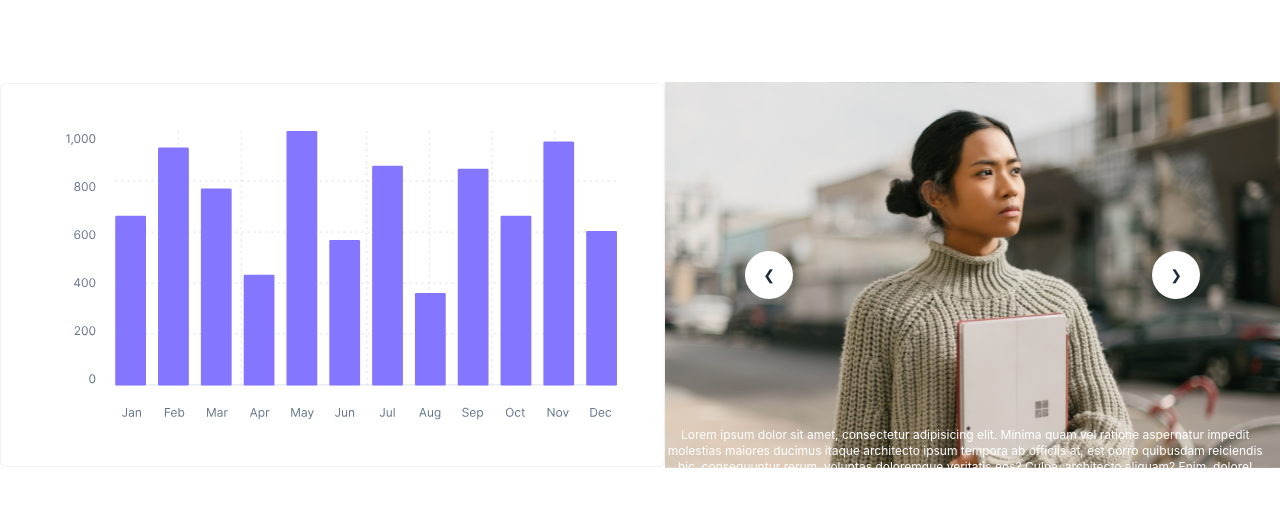
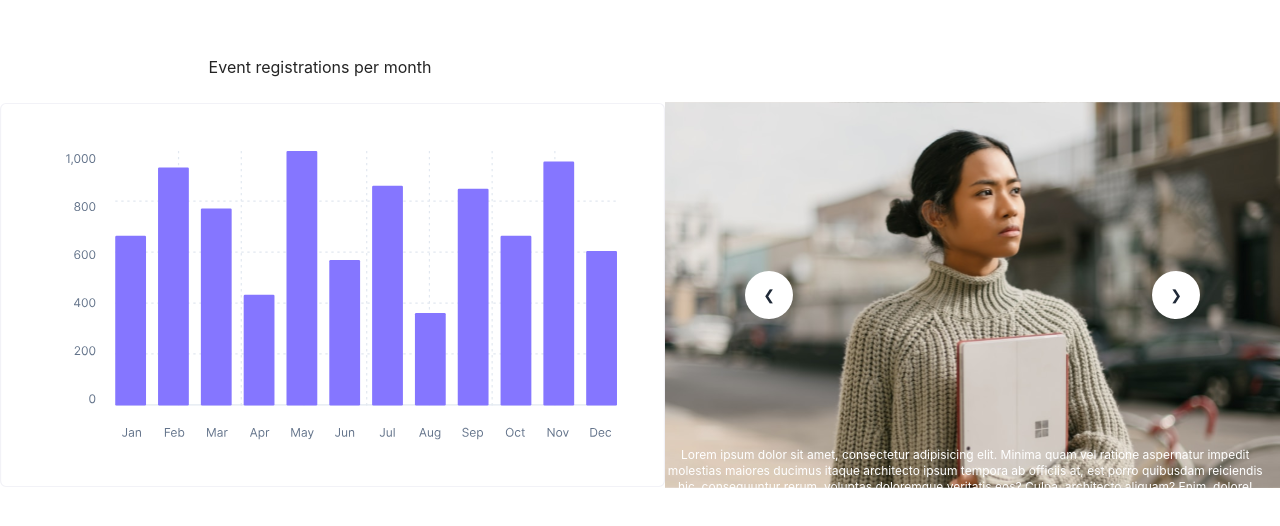
Before and after one commit to Daniel264/alphatwelve, a React (Vite) app: page / in a window 1280 px wide. Shown: the part 122-648 px from the top of the page. Built offline with nearby package versions, Linux system fonts and the light colour scheme.

Commit message:
Add the chart text and align it

```diff
--- a/src/components/Hero.tsx
+++ b/src/components/Hero.tsx
@@ -4,9 +4,14 @@ import Carousel from "./Carousel";
 
 const Hero = () => {
     return (
-        <div className="h-fit flex flex-row">
-            <Chart />
-            <Carousel />
+        <div className="h-fit flex flex-col w-full justify-center">
+            <div className="w-[50%] flex justify-center pb-4">
+                <h2>Event registrations per month</h2>
+            </div>
+            <div className="h-fit flex flex-row w-full justify-center">
+                <Chart />
+                <Carousel />
+            </div>
         </div>
     );
 };
```
